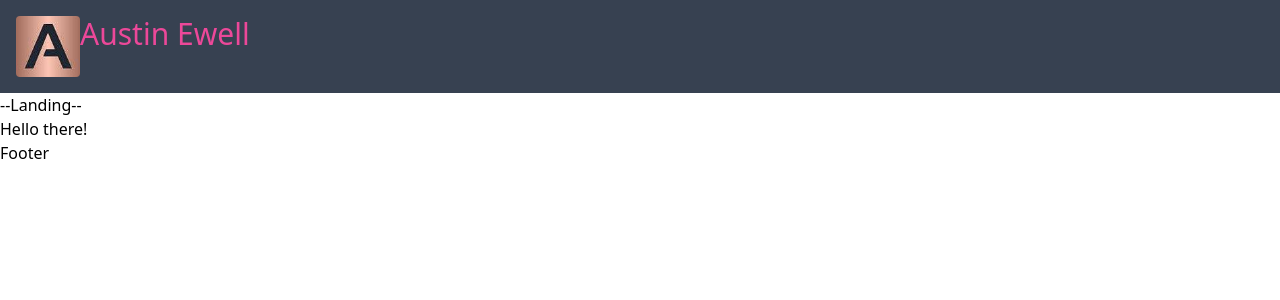
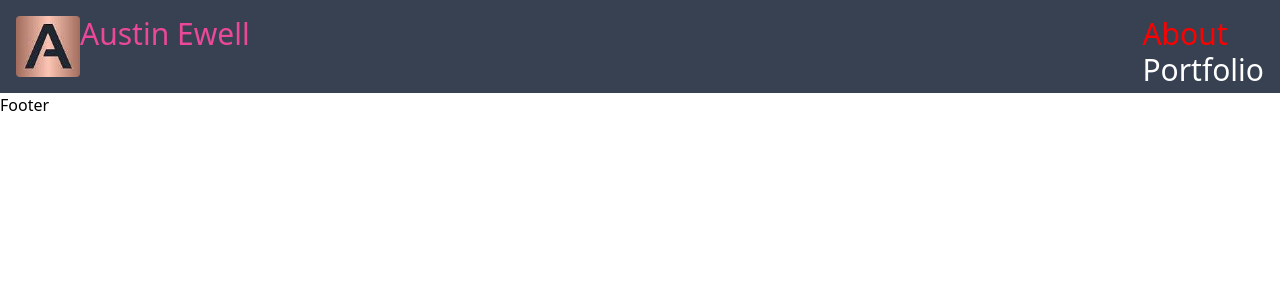
Before and after one commit to austinxewell/reactPortfolio, a React (Create React App) app in the folder react-portfolio/: page / in a window 1280 px wide. Shown: the top 300 px of the page. Built offline with nearby package versions, Linux system fonts and the light colour scheme.

Commit message:
created nav links that are highlighting different colors when active

```diff
--- a/react-portfolio/src/App.js
+++ b/react-portfolio/src/App.js
@@ -4,20 +4,22 @@ import './App.css';
 
 // Component Imports
 import Nav from './components/Nav'
-import LandingPage from './components/LandingPage'
-import Portfolio from './components/Portfolio'
-import Contact from './components/Contact'
-import Resume from './components/Resume'
 import Footer from './components/Footer'
+
+// Pages Imports
+import About from './pages/About'
+import Portfolio from './pages/Portfolio'
+import Contact from './pages/Contact'
+import Resume from './pages/Resume'
 
 
 function App() {
-  const [ currentPage, handlePageChange] = useState('LandingPage')
+  const [ currentPage, handlePageChange] = useState('About')
 
   const renderPage = (currentPage) => {
     switch(currentPage) {
-      case 'LandingPage':
-        return <LandingPage />;
+      case 'About':
+        return <About />;
       case 'Portfolio':
         return <Portfolio />;
       case 'Contact':
@@ -33,12 +35,10 @@ function App() {
         <Nav currentPage={currentPage} handlePageChange={handlePageChange} />
         <div>
           <Routes>
-            <Route path='/' element={<LandingPage />} />
-            <Route path='/portfolio' element={<Portfolio />} />
-            <Route path='/contact' element={<Contact />} />
-            <Route path='/resume' element={<Resume />} />
-
-            <Route element={<LandingPage />} />
+            <Route exact path='/about' element={<About />} />
+            <Route exact path='/portfolio' element={<Portfolio />} />
+            <Route exact path='/contact' element={<Contact />} />
+            <Route exact path='/resume' element={<Resume />} />
           </Routes>
         </div>
       </Router>
--- a/react-portfolio/src/components/Nav.js
+++ /dev/null
@@ -1,15 +0,0 @@
-import React from 'react'
-
-// Imported Files
-import miniLogo from "../assets/logos/miniLogo.JPG"
-
-const Nav = () => {
-    return(
-        <div className='bg-gray-700 py-4 flex'>
-            <img src={miniLogo} className="rounded w-16 ml-4"></img>
-            <p className='text-3xl text-pink-500'>Austin Ewell</p>
-        </div>
-    )
-}
-
-export default Nav;
--- /dev/null
+++ b/react-portfolio/src/components/Nav/index.js
@@ -0,0 +1,54 @@
+import React from 'react'
+import { NavLink } from 'react-router-dom'
+import styles from './nav.css'
+
+// Imported Files
+import miniLogo from "../../assets/logos/miniLogo.JPG"
+
+const Nav = () => {
+
+    const navLinkStylesAbout = ({ isActive }) => {
+        return {
+            color: isActive ? 'red' : 'white'
+        }
+    }
+    const navLinkStylesPortfolio = ({ isActive }) => {
+        return {
+            color: isActive ? 'blue' : 'white'
+        }
+    }
+    const navLinkStylesContact = ({ isActive }) => {
+        return {
+            color: isActive ? 'yellow' : 'white'
+        }
+    }
+    const navLinkStylesResume = ({ isActive }) => {
+        return {
+            color: isActive ? 'green' : 'white'
+        }
+    }
+
+
+    return(
+        <div className='bg-gray-700 py-4 flex'>
+            <img src={miniLogo} className="rounded w-16 ml-4"></img>
+            <p className='text-3xl text-pink-500'>Austin Ewell</p>
+            <ul className='absolute right-4'>
+                <li>
+                    <NavLink end to="/" style={navLinkStylesAbout} className='text-3xl'>About</NavLink>
+                </li>
+                <li>
+                    <NavLink to="Portfolio" style={navLinkStylesPortfolio} className='text-3xl'>Portfolio</NavLink>
+                </li>
+                <li>
+                    <NavLink to="Contact" style={navLinkStylesContact} className='text-3xl'>Contact</NavLink>
+                </li>
+                <li>
+                    <NavLink to="Resume" style={navLinkStylesResume} className='text-3xl'>Resume</NavLink>
+                </li>
+            </ul>
+        </div>
+    )
+}
+
+export default Nav;
--- /dev/null
+++ b/react-portfolio/src/components/Nav/nav.css
@@ -0,0 +1,7 @@
+.nav-link {
+    color: white;
+}
+
+nav a .active {
+    color: red;
+}
```
Also changed, not shown: react-portfolio/src/pages/About.js (renamed from react-portfolio/src/components/LandingPage.js), react-portfolio/src/pages/Contact.js (renamed from react-portfolio/src/components/Contact.js), react-portfolio/src/pages/Portfolio.js (renamed from react-portfolio/src/components/Portfolio.js), react-portfolio/src/pages/Resume.js (renamed from react-portfolio/src/components/Resume.js).
